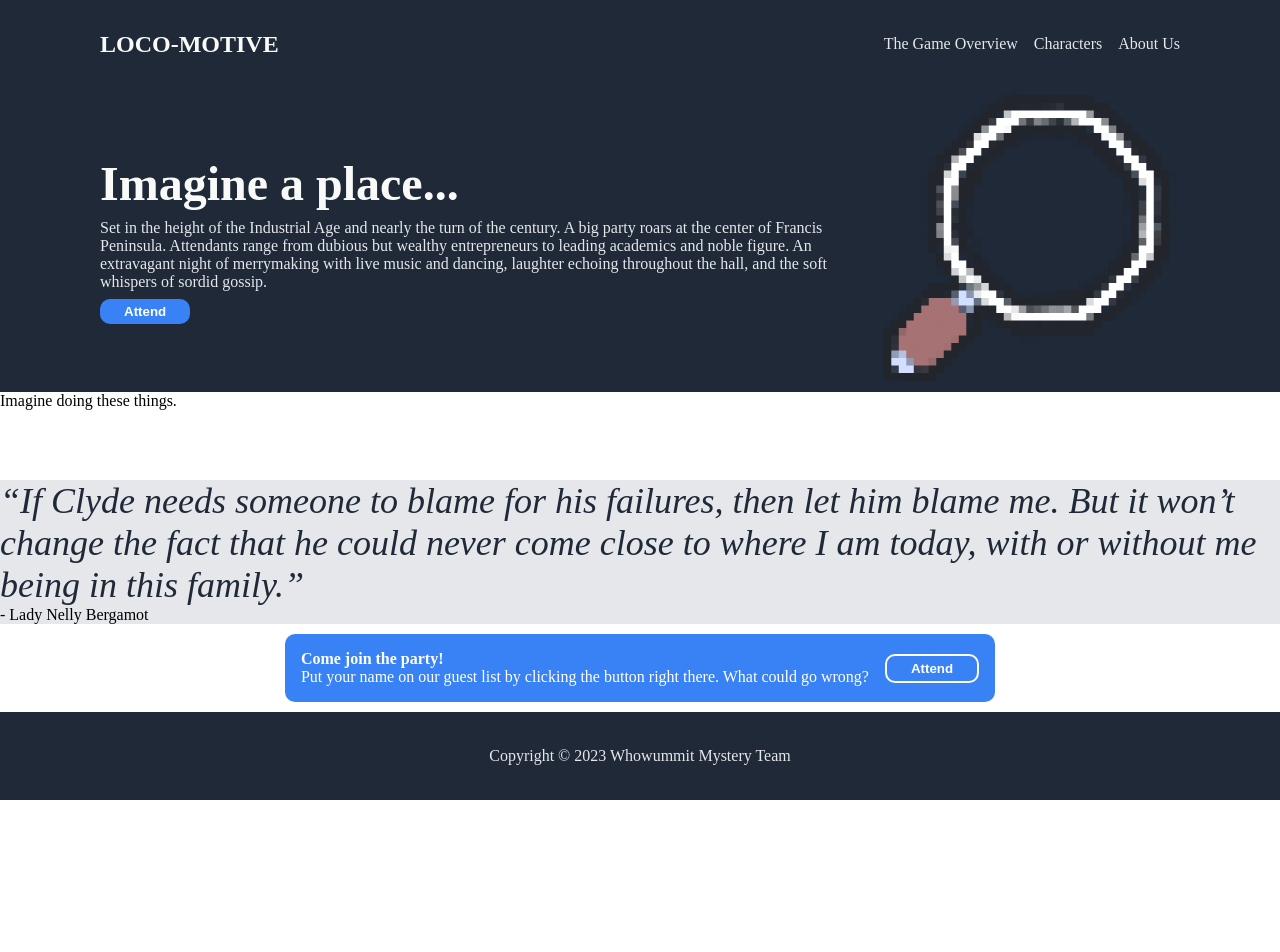
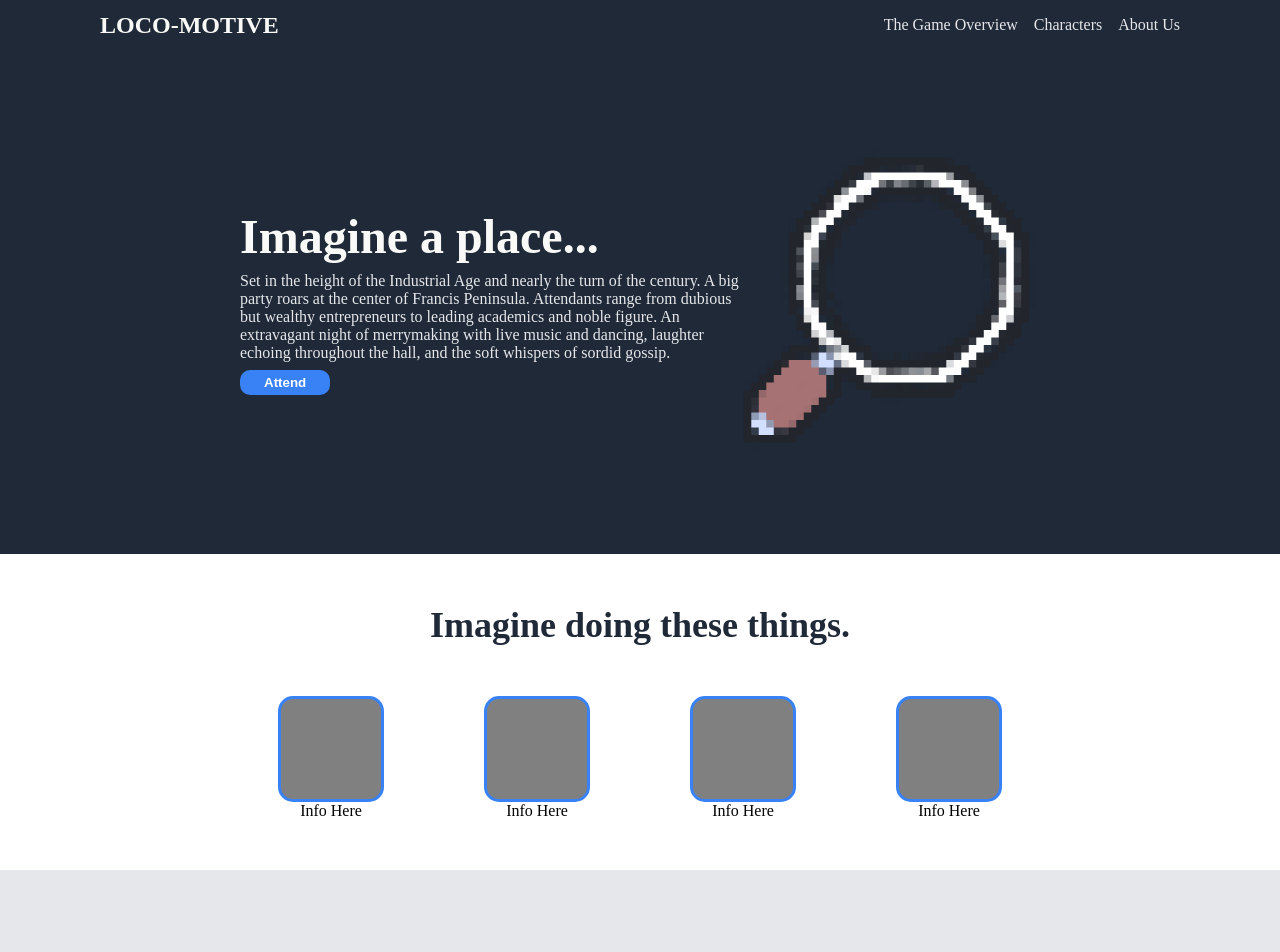
Before and after one commit to listlessneko/landing-page, a plain HTML site: page index.html in a window 1280 px wide. Shown: the top 952 px of the page. Before the commit the page ends 800 px from the top, so only its background shows below. Drawn offline with Linux system fonts and the light colour scheme.

Commit message:
Modify styles for each section, focus on button and boxes

```diff
--- a/index.html
+++ b/index.html
@@ -18,6 +18,7 @@
     </div>
 
     <div class="container-1">
+        <div class="container-1-box">
             <div class="container-1-left">
                 <div class="hero-main-text">
                     Imagine a place...
@@ -33,6 +34,7 @@
                 </div>
             </div>
         </div>
+    </div>
 
     <div class="container-2">
         <div class="info-header">
@@ -40,20 +42,20 @@
         </div>
         <div class="info-content">
             <div class="info">
-                <!--- image -->
-                <div class="info-text"></div>
+                <div class="info-box"></div>
+                <div class="info-text">Info Here</div>
             </div>
             <div class="info">
-                <!--- image -->
-                <div class="info-text"></div>
+                <div class="info-box"></div>
+                <div class="info-text">Info Here</div>
             </div>
             <div class="info">
-                <!--- image -->
-                <div class="info-text"></div>
+                <div class="info-box"></div>
+                <div class="info-text">Info Here</div>
             </div>
             <div class="info">
-                <!--- image -->
-                <div class="info-text"></div>
+                <div class="info-box"></div>
+                <div class="info-text">Info Here</div>
             </div>
         </div>
     </div>
--- a/styles.css
+++ b/styles.css
@@ -31,10 +31,22 @@ body {
     padding: 0 100px 0 100px;
 }
 
-.container-1 {
+/* .container-1 {
     display: flex;
     justify-content: space-between;
     align-items: center;
+    padding: 100px;
+} */
+
+.container-1-box {
+    display: flex;
+    justify-content: center;
+    align-items: center;
+    padding: 100px;
+}
+
+.container-1-left {
+    width: 500px;
 }
 
 .hero-main-text,
@@ -49,11 +61,59 @@ body {
     padding: 5px 24px 5px 24px;
 }
 
+.container-2 {
+    padding: 50px;
+}
+
+.info-header {
+    text-align: center;
+    color: #1F2937;
+    font-size: 36px;
+    font-weight: 900;
+    margin-bottom: 50px;
+}
+
+.info-content {
+    display: flex;
+    justify-content: center;
+    gap: 100px;
+}
+
+.info-box {
+    height: 100px;
+    width: 100px;
+    background-color: gray;
+    border-color: #3882F6;
+    border-style: solid;
+    border-width: 3px;
+    border-radius: 15px;
+}
+
+.info-text {
+    text-align: center;
+}
+
+.container-3 {
+    display: flex;
+    justify-content: center;
+    align-items: center;
+    padding: 100px;
+    background-color: #E5E7EB;
+}
+
+.quote-section {
+    width: 700px;
+}
+
+.quote-by {
+    text-align: right;
+}
 
 .container-4 {
     display: flex;
     justify-content: center;
     align-items: center;
+    padding: 100px;
 }
 
 .call-to-action-header {
@@ -92,13 +152,17 @@ a {
     text-decoration: none;
 }
 
-button {
+.hero-button,
+.call-to-action-button {
     color: white;
     background-color: #3882F6;
+    transition-duration: 0.3s;
 }
 
-.container-3 {
-    background-color: #E5E7EB;
+.hero-button:hover,
+.call-to-action-button:hover {
+    color: #3882F6;
+    background-color: white;
 }
 
 .call-to-action-box {
@@ -132,4 +196,5 @@ button {
     display: flex;
     justify-content: center;
     align-items: center;
+    padding: 50px;
 }
```
Lines whose indentation alone changed are shown as unchanged.
